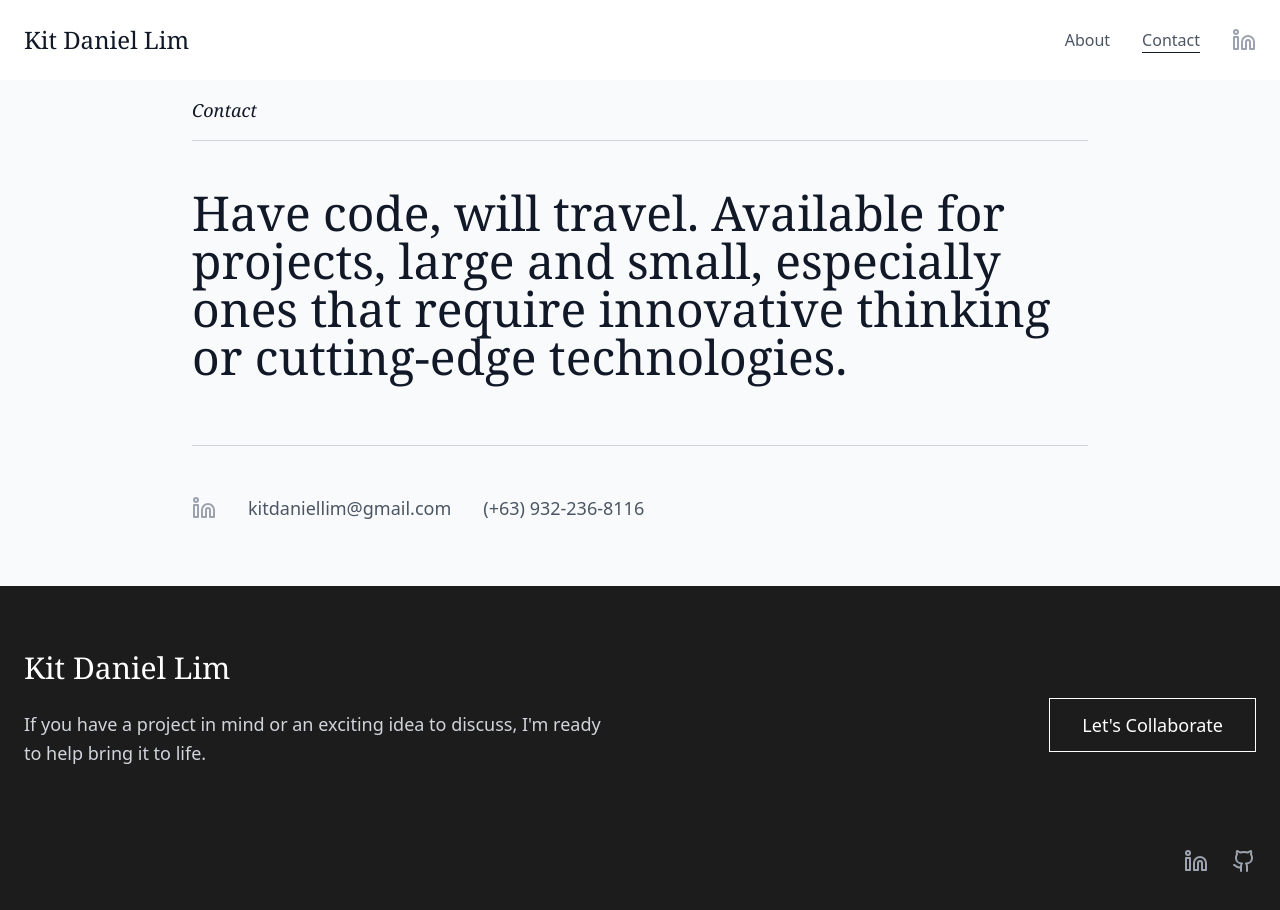
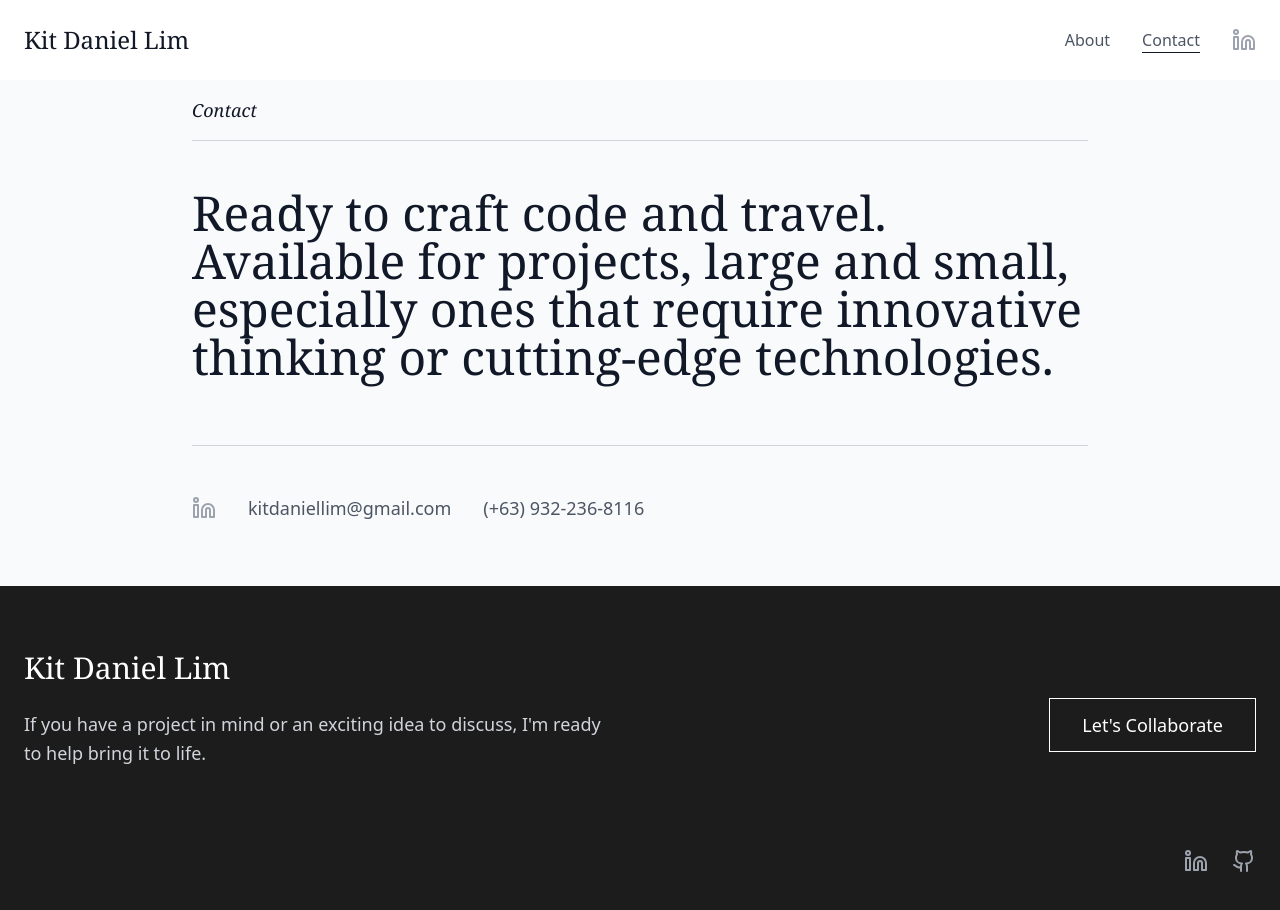
Before and after one commit to kitdaniellim/my-portfolio, a React (Vite) app: page / in a window 1280 px wide. Both pictures are taken after a click on the button "Contact". Shown: the top 910 px of the page. Built offline with nearby package versions, Linux system fonts and the light colour scheme.

Commit message:
Adjust image content render

```diff
--- a/src/App.tsx
+++ b/src/App.tsx
@@ -9,8 +9,7 @@ const projects = [
   {
     id: 1,
     title: "Alab",
-    description:
-      "Thesis Project, 'ALAB'. Game developed with Unity that I used to teach GE-RPH, an elective course in my college university.",
+    description: "Game Development",
     image:
       "https://user-images.githubusercontent.com/60454465/163956138-90ba7d41-00b2-43a8-b858-dbc476233c44.png",
     github: "https://github.com/kitdaniellim/alab-unity-game",
@@ -19,8 +18,7 @@ const projects = [
   {
     id: 2,
     title: "SetMeApp",
-    description:
-      "SetMeApp is an appointment setting tool for use between doctors and patients. The application allows doctors to register and create their own profile, send message to clients, set appointment dates in the calendar, and accept and reject appointments.",
+    description: "Client-Consumer appointment app",
     image:
       "https://user-images.githubusercontent.com/60454465/132158715-24e07eed-3c47-4d24-953d-443a9f75904e.jpg",
     github: "https://github.com/kitdaniellim/doc-app",
@@ -28,9 +26,8 @@ const projects = [
   },
   {
     id: 3,
-    title: "Weather Dashboard",
-    description:
-      "SmallTalk is a user messaging application that allows users to chat with each other similar to Messenger. Created using Dart and Prototyped with Figma.",
+    title: "Small Talk",
+    description: "UI/UX Interfaces",
     image:
       "https://user-images.githubusercontent.com/60454465/182025950-10e3c168-3ced-4333-9291-6dc51767e24c.png",
     github: "https://github.com/kitdaniellim/smalltalk",
@@ -38,8 +35,8 @@ const projects = [
   },
   {
     id: 4,
-    title: "Small Talk",
-    description: "React.js Weather App 24-Hour Coding Challenge",
+    title: "Weather App",
+    description: "API Handling",
     image:
       "https://user-images.githubusercontent.com/60454465/200169282-3c1cdedd-a6da-4168-b407-35fd87e5066b.png",
     github: "https://github.com/kitdaniellim/portfolio-v2",
@@ -189,9 +186,9 @@ function App() {
           </div>
 
           <h1 className="text-4xl lg:text-5xl font-serif text-gray-900 mb-16 leading-tight">
-            Have code, will travel. Available for projects, large and small,
-            especially ones that require innovative thinking or cutting-edge
-            technologies.
+            Ready to craft code and travel. Available for projects, large and
+            small, especially ones that require innovative thinking or
+            cutting-edge technologies.
           </h1>
 
           <div className="w-full h-px bg-gray-300 mb-12"></div>
```
